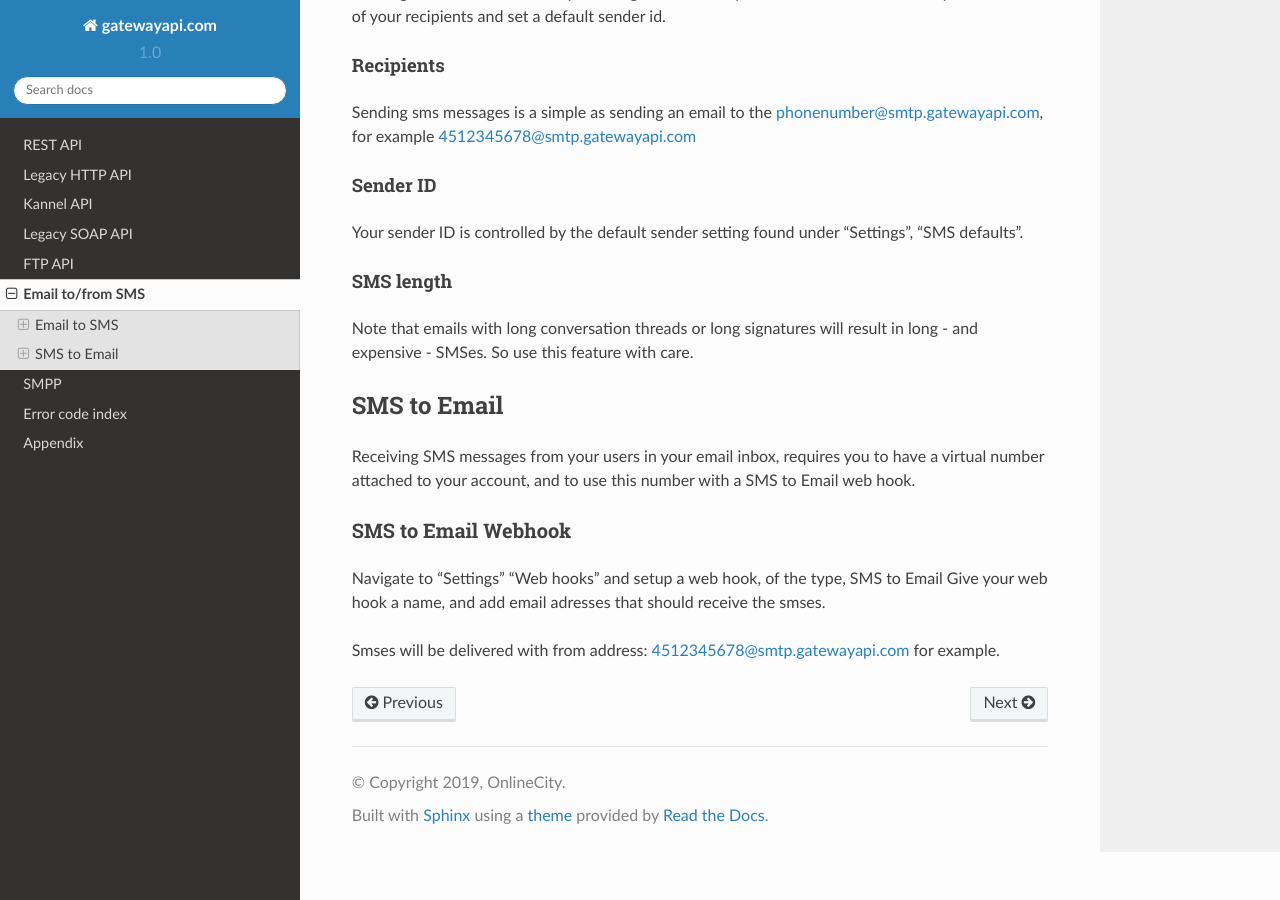
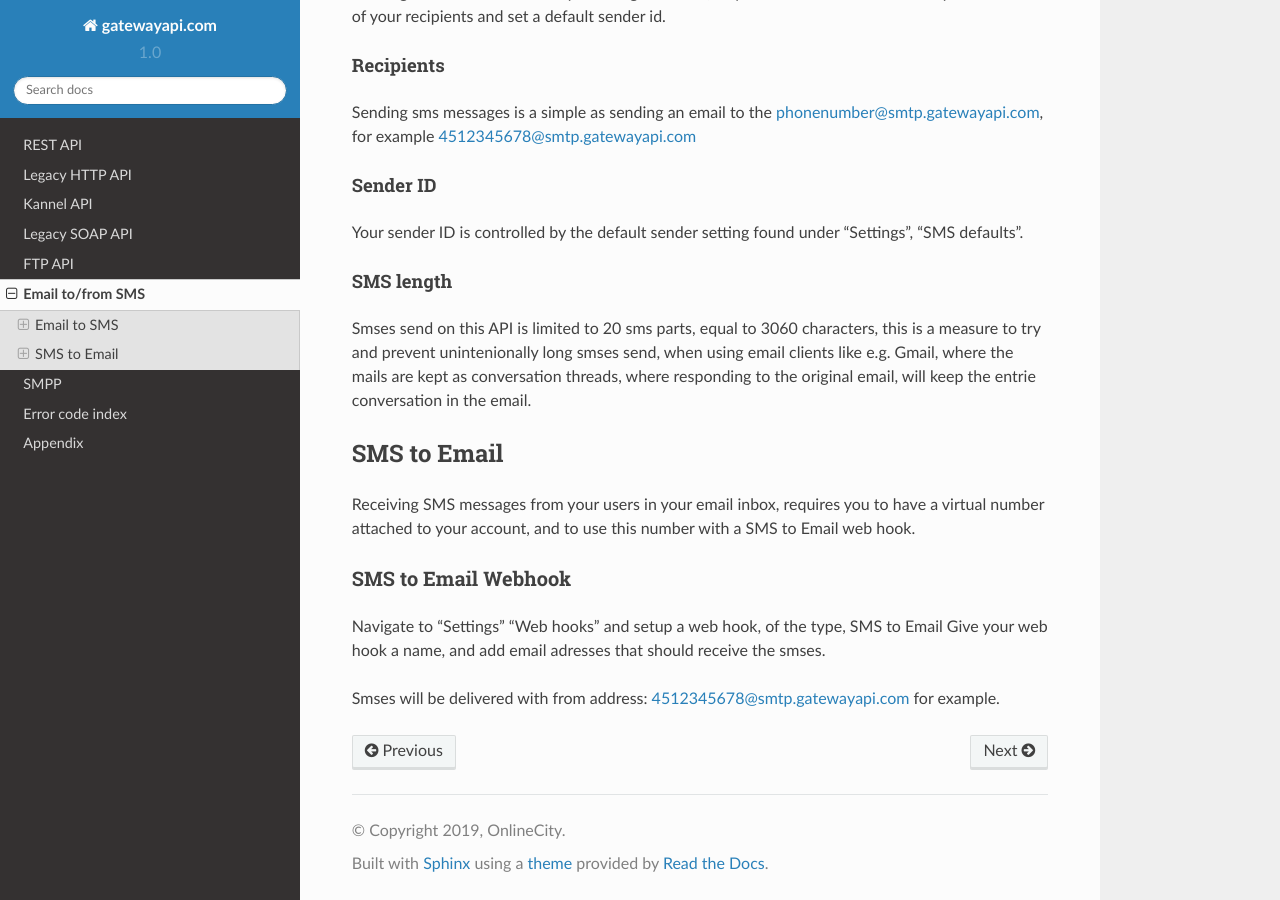
Before and after one commit to onlinecity/gatewayapi-docs, a Sphinx documentation site: the page built from docs/email-to-sms.rst, in a window 1280 px wide and 900 px high, scrolled down 935 px. Built offline with Sphinx 7.4.7 and the Read the Docs theme 2.0.0, drawn with Linux system fonts in a browser that asks for light colours.

Commit message:
Twenty messages

```diff
--- a/docs/email-to-sms.rst
+++ b/docs/email-to-sms.rst
@@ -57,8 +57,11 @@
 SMS length
 ~~~~~~~~~~
 
-Note that emails with long conversation threads or long signatures will result in
-long - and expensive - SMSes. So use this feature with care.
+Smses send on this API is limited to 20 sms parts, equal to 3060 characters, this
+is a measure to try and prevent unintenionally long smses send, when using email
+clients like e.g. Gmail, where the mails are kept as conversation threads,
+where responding to the original email, will keep the entrie conversation in
+the email.
 
 SMS to Email
 ------------
```
